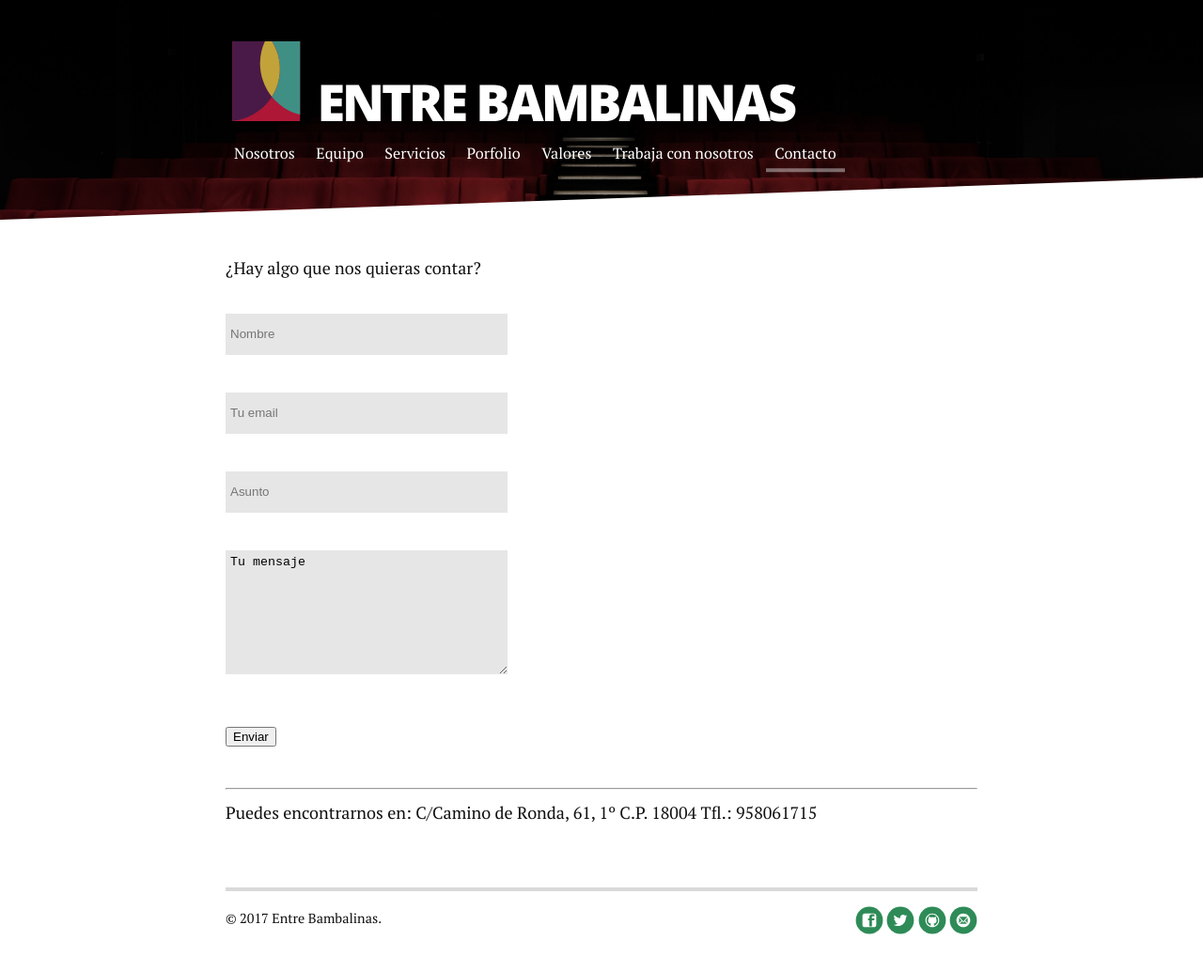
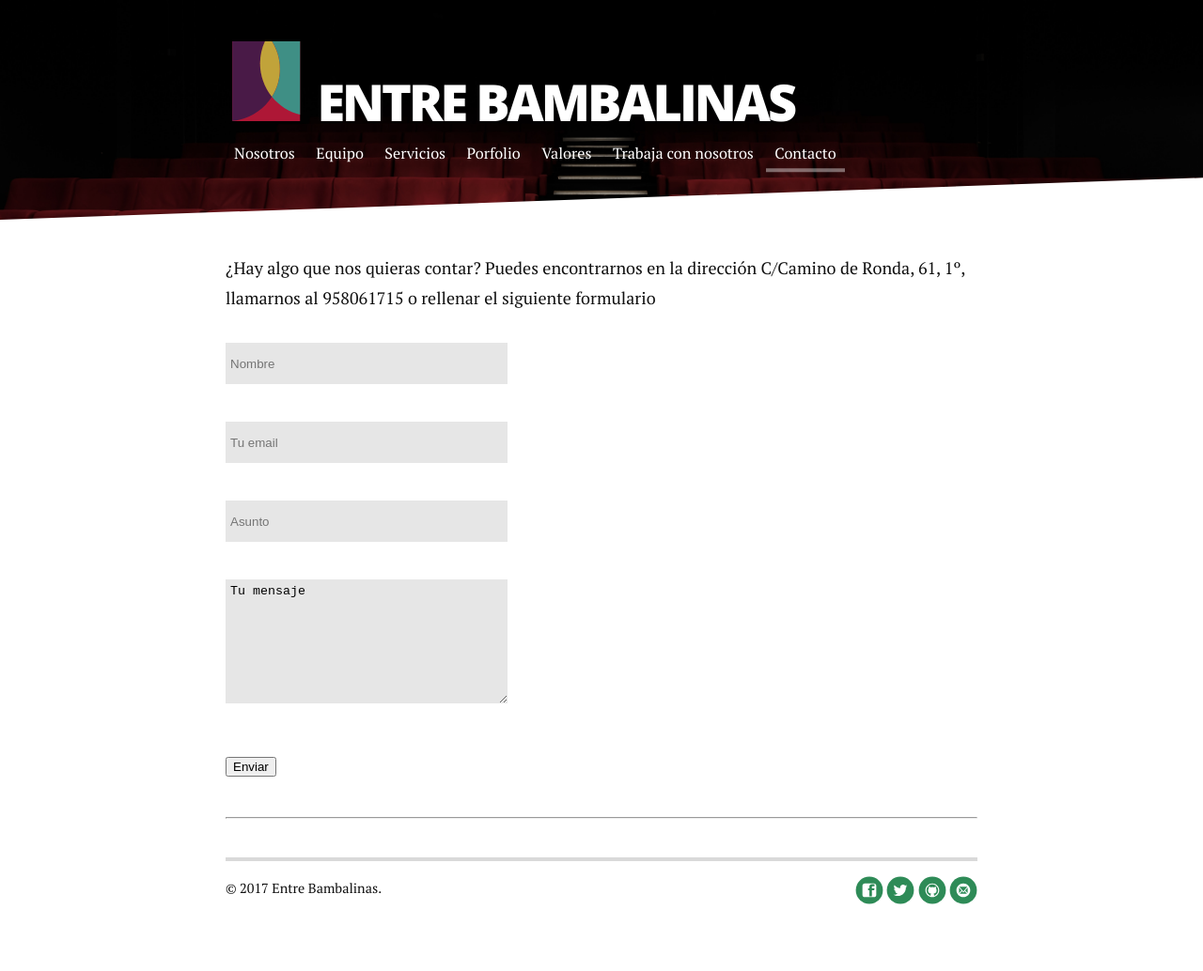
Before and after one commit to entrebambalinas/entrebambalinas.github.io, a Jekyll site: the page built from contacto.md, in a window 1280 px wide. Shown: the whole page at 94% size. Built offline with Jekyll 4.4.1, drawn with Linux system fonts in a browser that asks for light colours; nearby versions of some CDN libraries; after the commit the page ends 1002 px from its top, so only the background shows below that.

Commit message:
Update contacto.md

```diff
--- a/contacto.md
+++ b/contacto.md
@@ -3,6 +3,8 @@ title: Contacto
 ---
 
 ¿Hay algo que nos quieras contar?
+Puedes encontrarnos en la dirección C/Camino de Ronda, 61, 1º, llamarnos
+al 958061715 o rellenar el siguiente formulario
 
 <form>
 <p><input type="text" placeholder="Nombre"></p>
@@ -12,7 +14,3 @@ title: Contacto
 <p><input type="submit" value="Enviar"></p>
 </form>
 ---
-Puedes encontrarnos en:
-C/Camino de Ronda, 61, 1º
-C.P. 18004
-Tfl.: 958061715
```
